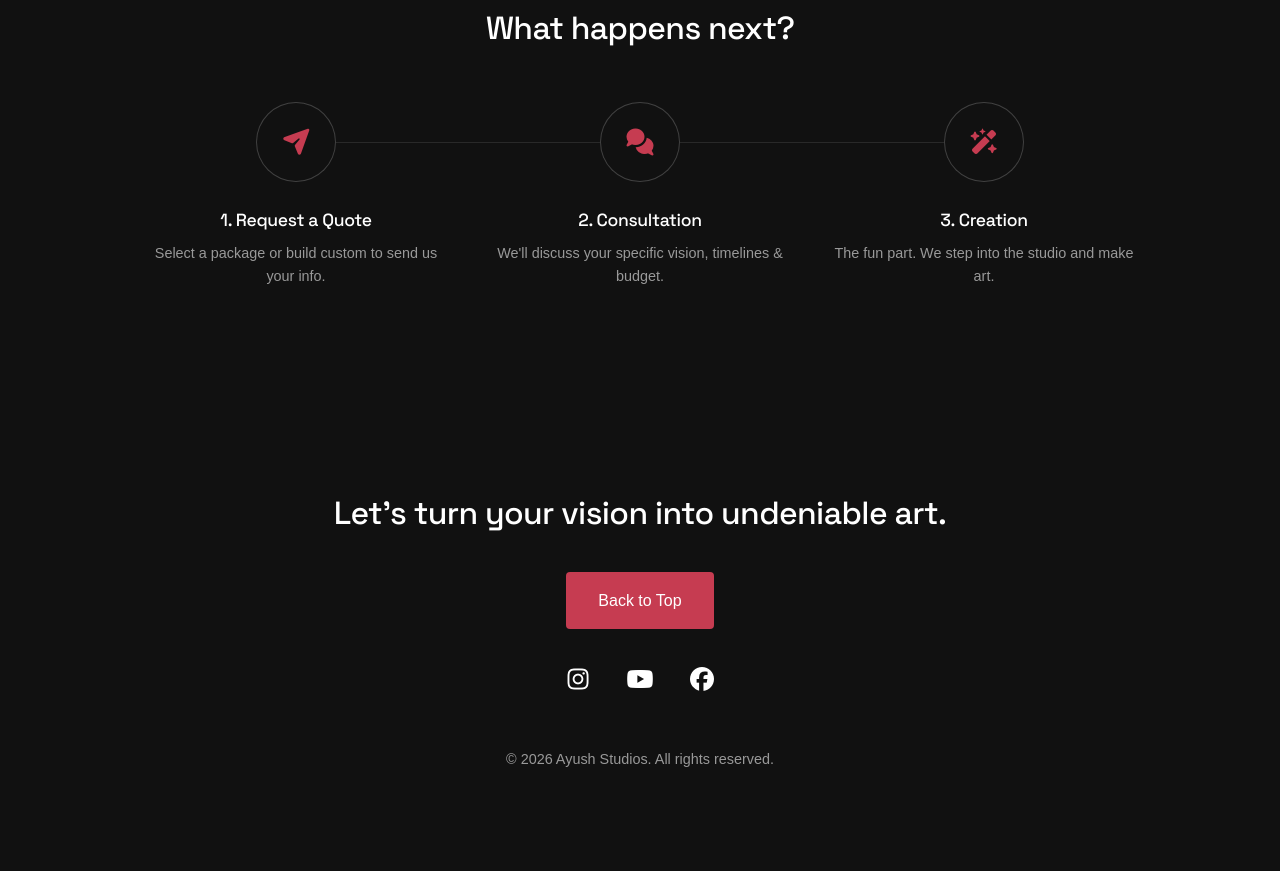
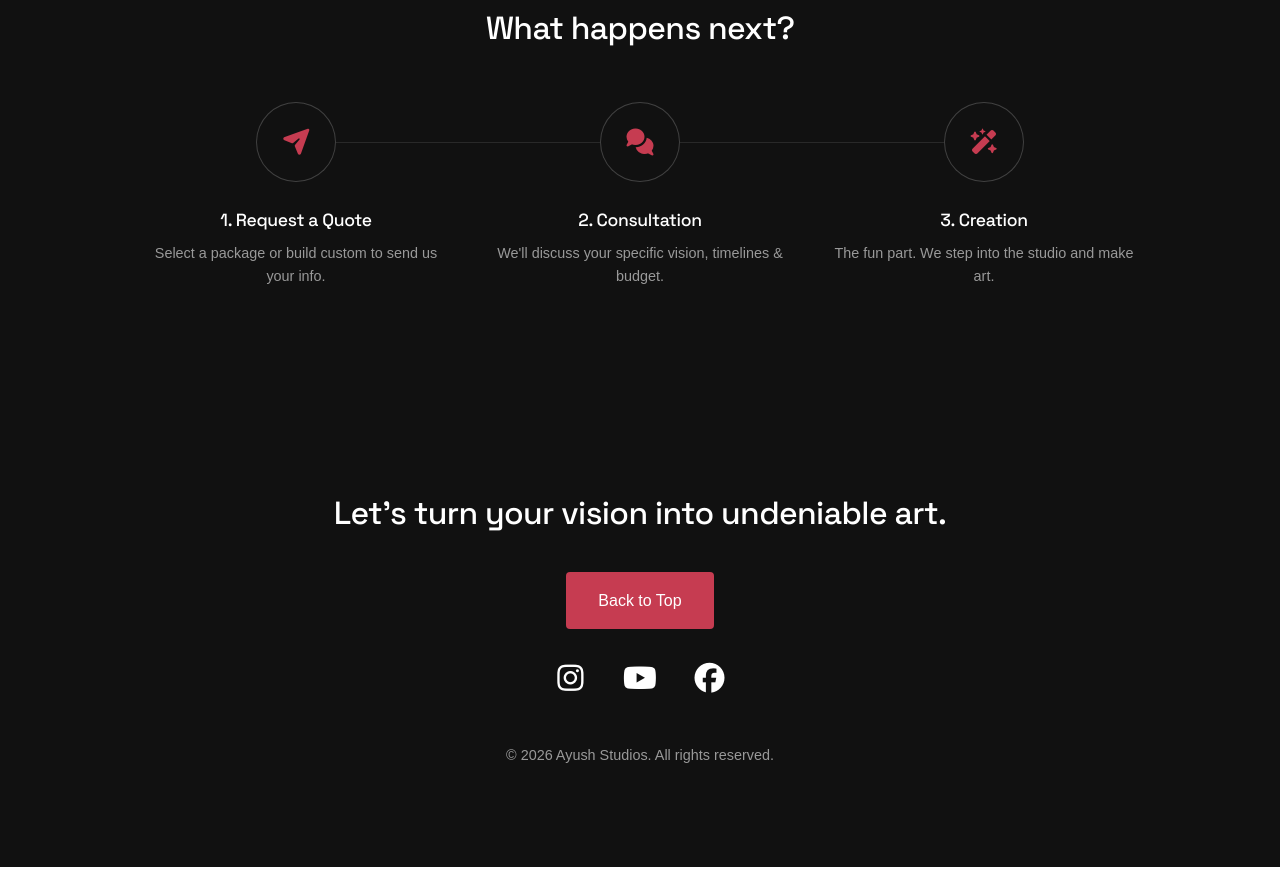
Before and after one commit to subhankar-singha/AyushStudios, a plain HTML site: page services.html in a window 1280 px wide. Shown: the part 1483-2354 px from the top of the page. Drawn offline with Linux system fonts and the light colour scheme; a web font is replaced by a local one.

Commit message:
15/3 Update with Font and New UI Designs small changes

```diff
--- a/services.html
+++ b/services.html
@@ -56,6 +56,19 @@
 
         .text-center {
             text-align: center;
+        }
+
+        .social-links {
+            display: flex;
+            gap: 2rem;
+            justify-content: center;
+            margin-top: 0.1rem;
+        }
+
+        .fa-instagram,
+        .fa-youtube,
+        .fa-facebook {
+            font-size: 30px;
         }
 
         /* Buttons */
@@ -940,10 +953,13 @@
         <div class="container contact-inner">
             <h2 style="font-size: 2rem; margin-bottom: 2rem;">Let's turn your vision into undeniable art.</h2>
             <a href="#top" class="btn btn-primary" style="display: inline-block; margin-bottom: 2rem;">Back to Top</a>
-            <div style="font-size: 1.5rem; display: flex; gap: 2rem; justify-content: center;">
-                <a href="#" style="color: white;"><i class="fa-brands fa-instagram"></i></a>
-                <a href="#" style="color: white;"><i class="fa-brands fa-youtube"></i></a>
-                <a href="#" style="color: white;"><i class="fa-brands fa-facebook"></i></a>
+            <div class="social-links">
+                <a href="https://www.instagram.com/ayushpaulofficial7?igsh=MTcwdWk2cXE3MG0yaw==" target="_blank"><i
+                        class="fa-brands fa-instagram"></i></a>
+                <a href="https://www.youtube.com/@ayushpaulofficial7/featured" target="_blank"><i
+                        class="fa-brands fa-youtube"></i></a>
+                <a href="https://www.facebook.com/share/17NcjtAXnT/" target="_blank"><i
+                        class="fa-brands fa-facebook"></i></a>
             </div>
             <p style="margin-top: 3rem; color: #999; font-size: 0.9rem;">&copy; 2026 Ayush Studios. All rights reserved.
             </p>
```
Also changed, not shown: contact.html (+10 -5 lines), html_files/studio.html (+11 -6 lines), index.html (+1 -1 lines), work.html (+11 -6 lines).
